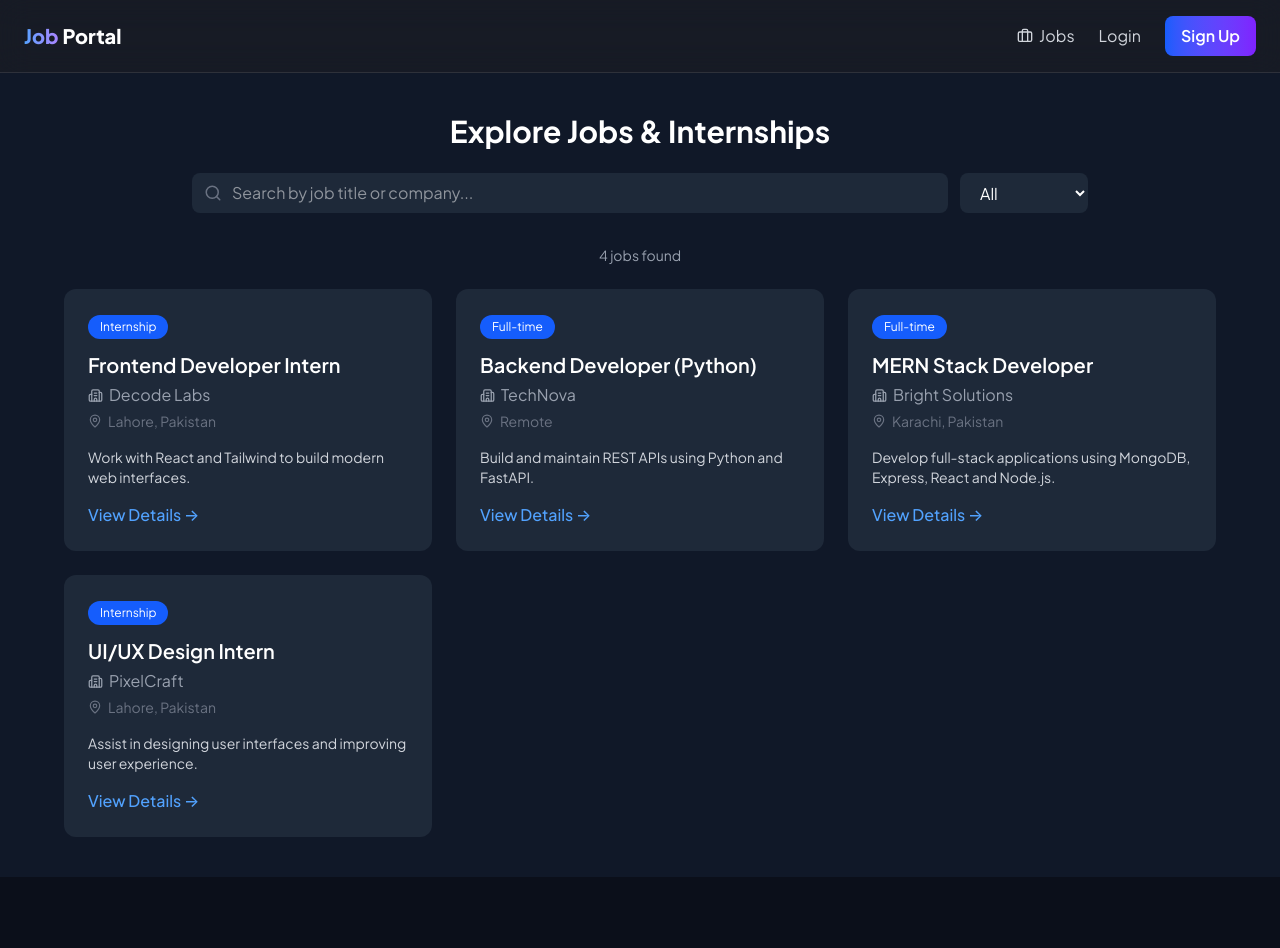
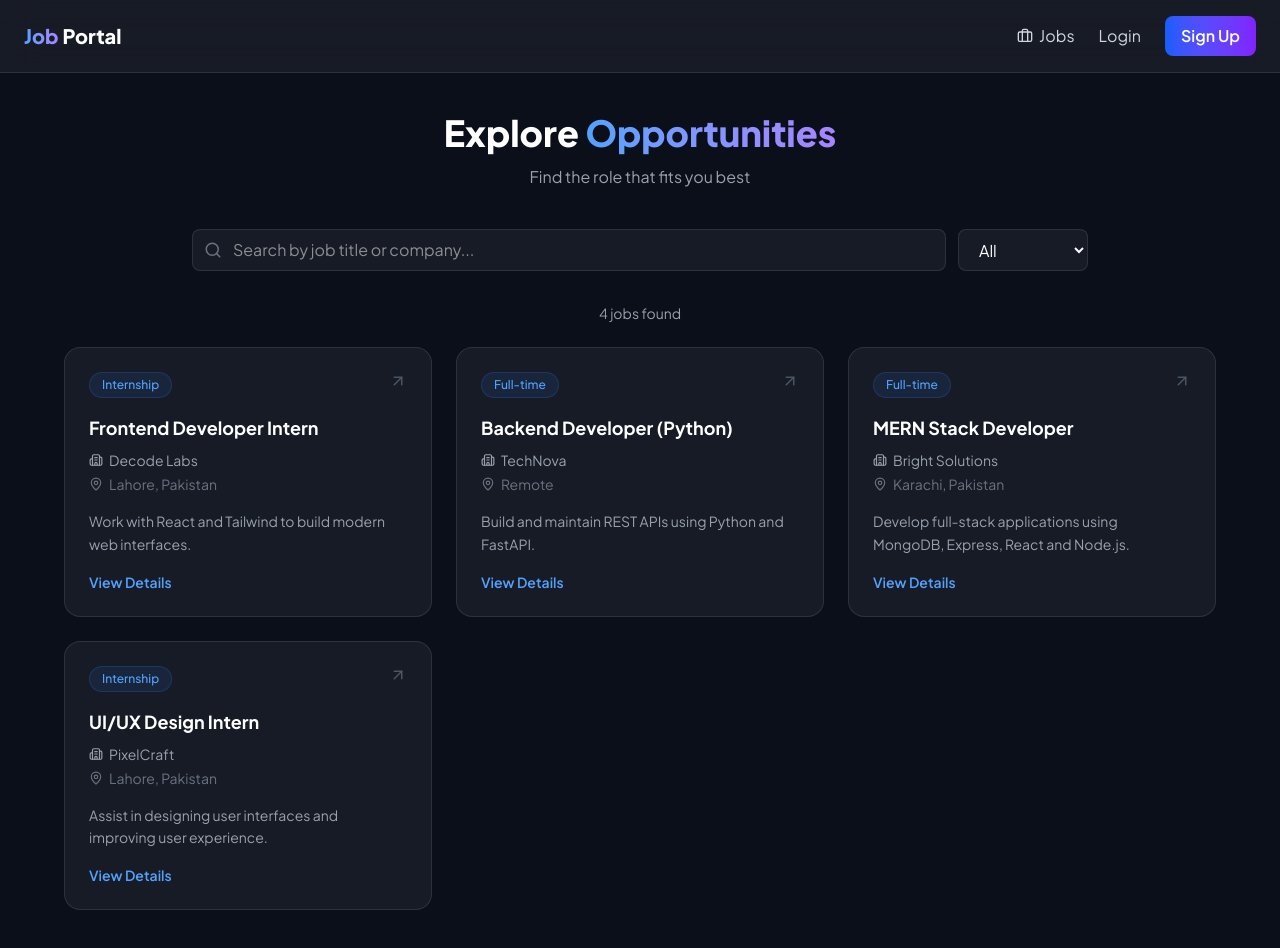
Before and after one commit to hamidnadeem043/JOB-PORTAL, a React (Vite) app in the folder job-portal/: page /jobs in a window 1280 px wide. Before the commit the page ends 877 px from the top, so only its background shows below. Built offline with nearby package versions, Linux system fonts and the light colour scheme.

Commit message:
updated forms ui

```diff
--- a/job-portal/src/components/JobCard.jsx
+++ b/job-portal/src/components/JobCard.jsx
@@ -1,19 +1,26 @@
 import { Link } from 'react-router-dom'
-import { MapPin, Building2 } from 'lucide-react'
+import { MapPin, Building2, ArrowUpRight } from 'lucide-react'
 
 function JobCard({ job }) {
   return (
-    <div className="bg-gray-800 rounded-xl p-6 flex flex-col justify-between hover:ring-2 hover:ring-blue-500 transition animate-fade-in-up">
+    <div className="group bg-white/5 border border-white/10 rounded-2xl p-6 flex flex-col justify-between hover:bg-white/[0.07] hover:border-blue-500/50 transition-all">
       <div>
-        <span className="inline-block bg-blue-600 text-white text-xs px-3 py-1 rounded-full mb-3">
-          {job.type}
-        </span>
-        <h2 className="text-xl font-semibold text-white mb-1">
+        <div className="flex items-start justify-between mb-4">
+          <span className="inline-block bg-blue-500/10 text-blue-400 text-xs font-medium px-3 py-1 rounded-full border border-blue-500/20">
+            {job.type}
+          </span>
+          <ArrowUpRight
+            size={18}
+            className="text-gray-600 group-hover:text-blue-400 group-hover:translate-x-0.5 group-hover:-translate-y-0.5 transition-all"
+          />
+        </div>
+
+        <h2 className="text-lg font-bold text-white mb-2">
           {job.title}
         </h2>
 
-        <p className="text-gray-400 mb-1 flex items-center gap-1.5">
-          <Building2 size={15} />
+        <p className="text-gray-400 text-sm mb-1 flex items-center gap-1.5">
+          <Building2 size={14} />
           {job.company}
         </p>
         <p className="text-gray-500 text-sm mb-4 flex items-center gap-1.5">
@@ -21,16 +28,16 @@ function JobCard({ job }) {
           {job.location}
         </p>
 
-        <p className="text-gray-300 text-sm mb-4">
+        <p className="text-gray-400 text-sm leading-relaxed mb-4 line-clamp-2">
           {job.description}
         </p>
       </div>
 
       <Link
         to={`/jobs/${job.id}`}
-        className="text-blue-400 hover:underline font-medium"
+        className="text-blue-400 text-sm font-semibold hover:text-blue-300"
       >
-        View Details →
+        View Details
       </Link>
     </div>
   )
--- a/job-portal/src/pages/Jobs.jsx
+++ b/job-portal/src/pages/Jobs.jsx
@@ -32,11 +32,17 @@ function Jobs() {
   })
 
   return (
-    <div className="min-h-screen bg-gray-900 px-6 py-10">
+    <div className="min-h-screen px-6 py-10" style={{ backgroundColor: '#0b0f1a' }}>
 
-      <h1 className="text-3xl font-bold text-white mb-6 text-center">
-        Explore Jobs & Internships
-      </h1>
+      <div className="text-center mb-10">
+        <h1 className="text-4xl font-extrabold text-white mb-3">
+          Explore{' '}
+          <span className="bg-gradient-to-r from-blue-400 to-violet-400 bg-clip-text text-transparent">
+            Opportunities
+          </span>
+        </h1>
+        <p className="text-gray-400">Find the role that fits you best</p>
+      </div>
 
       <div className="max-w-4xl mx-auto mb-8 flex flex-col sm:flex-row gap-3">
         <div className="flex-1 relative">
@@ -46,14 +52,14 @@ function Jobs() {
             value={searchTerm}
             onChange={(e) => setSearchTerm(e.target.value)}
             placeholder="Search by job title or company..."
-            className="w-full pl-10 pr-4 py-2 rounded-lg bg-gray-800 text-white outline-none focus:ring-2 focus:ring-blue-500"
+            className="w-full pl-10 pr-4 py-2 rounded-lg bg-white/5 border border-white/10 text-white outline-none focus:ring-2 focus:ring-blue-500"
           />
         </div>
 
         <select
           value={typeFilter}
           onChange={(e) => setTypeFilter(e.target.value)}
-          className="px-4 py-2 rounded-lg bg-gray-800 text-white outline-none focus:ring-2 focus:ring-blue-500"
+          className="px-4 py-2 rounded-lg bg-white/5 border border-white/10 text-white outline-none focus:ring-2 focus:ring-blue-500"
         >
           {types.map((t) => (
             <option key={t} value={t}>
--- a/job-portal/src/pages/Login.jsx
+++ b/job-portal/src/pages/Login.jsx
@@ -18,7 +18,6 @@ function Login() {
       ...formData,
       [e.target.name]: e.target.value,
     })
-
     setErrors({
       ...errors,
       [e.target.name]: '',
@@ -52,14 +51,13 @@ function Login() {
       return
     }
 
-    console.log('Login data:', formData)
     setRole('seeker')
     navigate('/seeker/dashboard')
   }
 
   return (
-    <div className="min-h-screen bg-gray-900 flex items-center justify-center px-4">
-      <div className="bg-gray-800 p-8 rounded-2xl w-full max-w-md">
+    <div className="min-h-screen flex items-center justify-center px-4" style={{ backgroundColor: '#0b0f1a' }}>
+      <div className="bg-white/5 border border-white/10 p-8 rounded-2xl w-full max-w-md">
 
         <h1 className="text-3xl font-bold text-white mb-2 text-center">
           Welcome Back
@@ -78,7 +76,7 @@ function Login() {
               value={formData.email}
               onChange={handleChange}
               placeholder="you@example.com"
-              className={`w-full px-4 py-2 rounded-lg bg-gray-700 text-white outline-none focus:ring-2 ${
+              className={`w-full px-4 py-2 rounded-lg bg-white/5 border border-white/10 text-white outline-none focus:ring-2 ${
                 errors.email ? 'ring-2 ring-red-500' : 'focus:ring-blue-500'
               }`}
             />
@@ -95,7 +93,7 @@ function Login() {
               value={formData.password}
               onChange={handleChange}
               placeholder="••••••••"
-              className={`w-full px-4 py-2 rounded-lg bg-gray-700 text-white outline-none focus:ring-2 ${
+              className={`w-full px-4 py-2 rounded-lg bg-white/5 border border-white/10 text-white outline-none focus:ring-2 ${
                 errors.password ? 'ring-2 ring-red-500' : 'focus:ring-blue-500'
               }`}
             />
@@ -106,7 +104,7 @@ function Login() {
 
           <button
             type="submit"
-            className="bg-blue-600 hover:bg-blue-700 text-white py-2 rounded-lg font-semibold mt-2"
+            className="bg-gradient-to-r from-blue-600 to-violet-600 hover:from-blue-500 hover:to-violet-500 text-white py-2 rounded-lg font-semibold mt-2 transition-all"
           >
             Login
           </button>
--- a/job-portal/src/pages/Register.jsx
+++ b/job-portal/src/pages/Register.jsx
@@ -70,15 +70,13 @@ function Register() {
       return
     }
 
-    const finalData = { ...formData, role }
-    console.log('Register data:', finalData)
     setAuthRole(role)
     navigate(role === 'recruiter' ? '/recruiter/dashboard' : '/seeker/dashboard')
   }
 
   return (
-    <div className="min-h-screen bg-gray-900 flex items-center justify-center px-4">
-      <div className="bg-gray-800 p-8 rounded-2xl w-full max-w-md">
+    <div className="min-h-screen flex items-center justify-center px-4" style={{ backgroundColor: '#0b0f1a' }}>
+      <div className="bg-white/5 border border-white/10 p-8 rounded-2xl w-full max-w-md">
 
         <h1 className="text-3xl font-bold text-white mb-2 text-center">
           Create Account
@@ -87,13 +85,12 @@ function Register() {
           Join JobPortal as a Job Seeker or Recruiter
         </p>
 
-        {/* Role Toggle */}
-        <div className="flex bg-gray-700 rounded-lg p-1 mb-6">
+        <div className="flex bg-white/5 border border-white/10 rounded-lg p-1 mb-6">
           <button
             type="button"
             onClick={() => setRole('seeker')}
             className={`flex-1 py-2 rounded-lg font-semibold transition ${
-              role === 'seeker' ? 'bg-blue-600 text-white' : 'text-gray-300'
+              role === 'seeker' ? 'bg-gradient-to-r from-blue-600 to-violet-600 text-white' : 'text-gray-300'
             }`}
           >
             Job Seeker
@@ -102,7 +99,7 @@ function Register() {
             type="button"
             onClick={() => setRole('recruiter')}
             className={`flex-1 py-2 rounded-lg font-semibold transition ${
-              role === 'recruiter' ? 'bg-blue-600 text-white' : 'text-gray-300'
+              role === 'recruiter' ? 'bg-gradient-to-r from-blue-600 to-violet-600 text-white' : 'text-gray-300'
             }`}
           >
             Recruiter
@@ -121,7 +118,7 @@ function Register() {
               value={formData.name}
               onChange={handleChange}
               placeholder="John Doe"
-              className={`w-full px-4 py-2 rounded-lg bg-gray-700 text-white outline-none focus:ring-2 ${
+              className={`w-full px-4 py-2 rounded-lg bg-white/5 border border-white/10 text-white outline-none focus:ring-2 ${
                 errors.name ? 'ring-2 ring-red-500' : 'focus:ring-blue-500'
               }`}
             />
@@ -137,7 +134,7 @@ function Register() {
                 value={formData.companyName}
                 onChange={handleChange}
                 placeholder="Acme Corp"
-                className={`w-full px-4 py-2 rounded-lg bg-gray-700 text-white outline-none focus:ring-2 ${
+                className={`w-full px-4 py-2 rounded-lg bg-white/5 border border-white/10 text-white outline-none focus:ring-2 ${
                   errors.companyName ? 'ring-2 ring-red-500' : 'focus:ring-blue-500'
                 }`}
               />
@@ -155,7 +152,7 @@ function Register() {
               value={formData.email}
               onChange={handleChange}
               placeholder="you@example.com"
-              className={`w-full px-4 py-2 rounded-lg bg-gray-700 text-white outline-none focus:ring-2 ${
+              className={`w-full px-4 py-2 rounded-lg bg-white/5 border border-white/10 text-white outline-none focus:ring-2 ${
                 errors.email ? 'ring-2 ring-red-500' : 'focus:ring-blue-500'
               }`}
             />
@@ -170,7 +167,7 @@ function Register() {
               value={formData.password}
               onChange={handleChange}
               placeholder="••••••••"
-              className={`w-full px-4 py-2 rounded-lg bg-gray-700 text-white outline-none focus:ring-2 ${
+              className={`w-full px-4 py-2 rounded-lg bg-white/5 border border-white/10 text-white outline-none focus:ring-2 ${
                 errors.password ? 'ring-2 ring-red-500' : 'focus:ring-blue-500'
               }`}
             />
@@ -187,7 +184,7 @@ function Register() {
               value={formData.confirmPassword}
               onChange={handleChange}
               placeholder="••••••••"
-              className={`w-full px-4 py-2 rounded-lg bg-gray-700 text-white outline-none focus:ring-2 ${
+              className={`w-full px-4 py-2 rounded-lg bg-white/5 border border-white/10 text-white outline-none focus:ring-2 ${
                 errors.confirmPassword ? 'ring-2 ring-red-500' : 'focus:ring-blue-500'
               }`}
             />
@@ -198,7 +195,7 @@ function Register() {
 
           <button
             type="submit"
-            className="bg-blue-600 hover:bg-blue-700 text-white py-2 rounded-lg font-semibold mt-2"
+            className="bg-gradient-to-r from-blue-600 to-violet-600 hover:from-blue-500 hover:to-violet-500 text-white py-2 rounded-lg font-semibold mt-2 transition-all"
           >
             Create Account
           </button>
```
